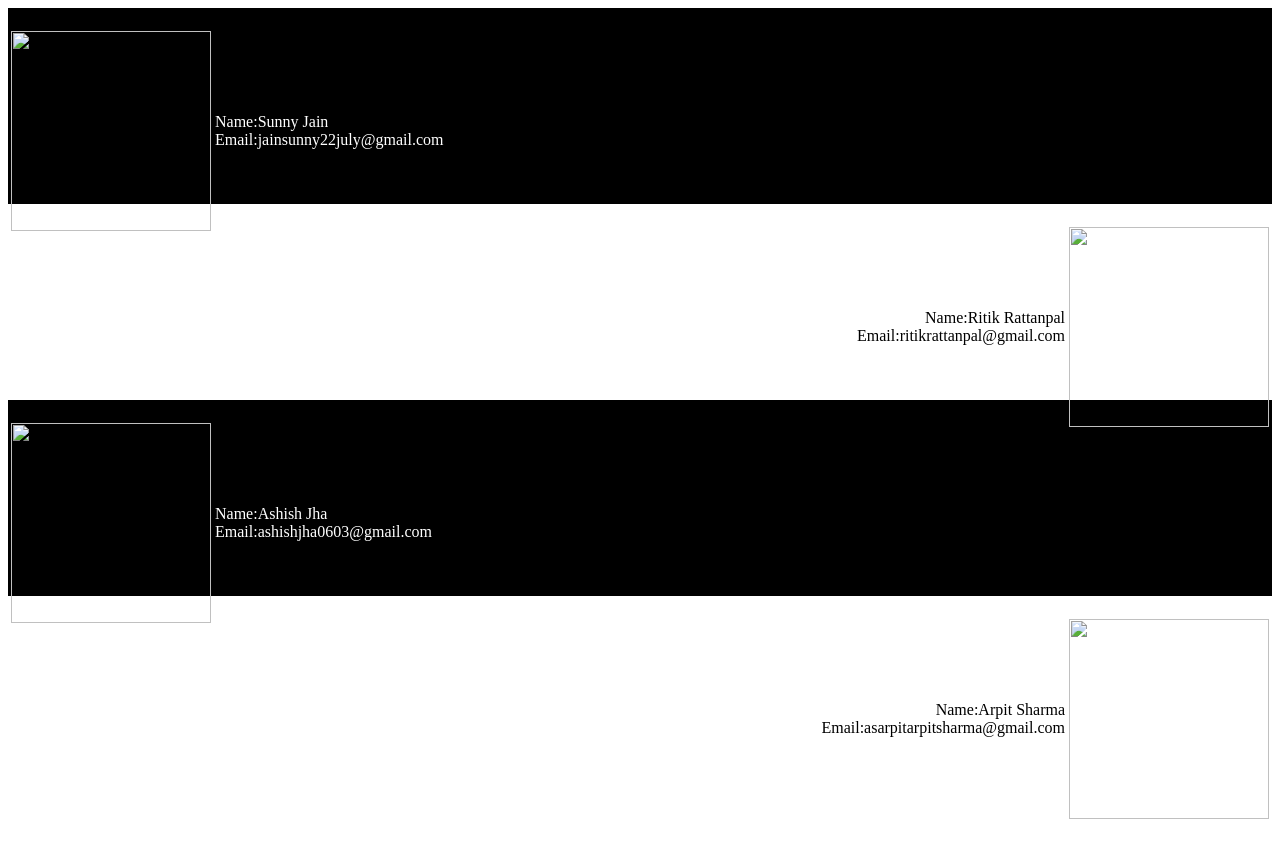
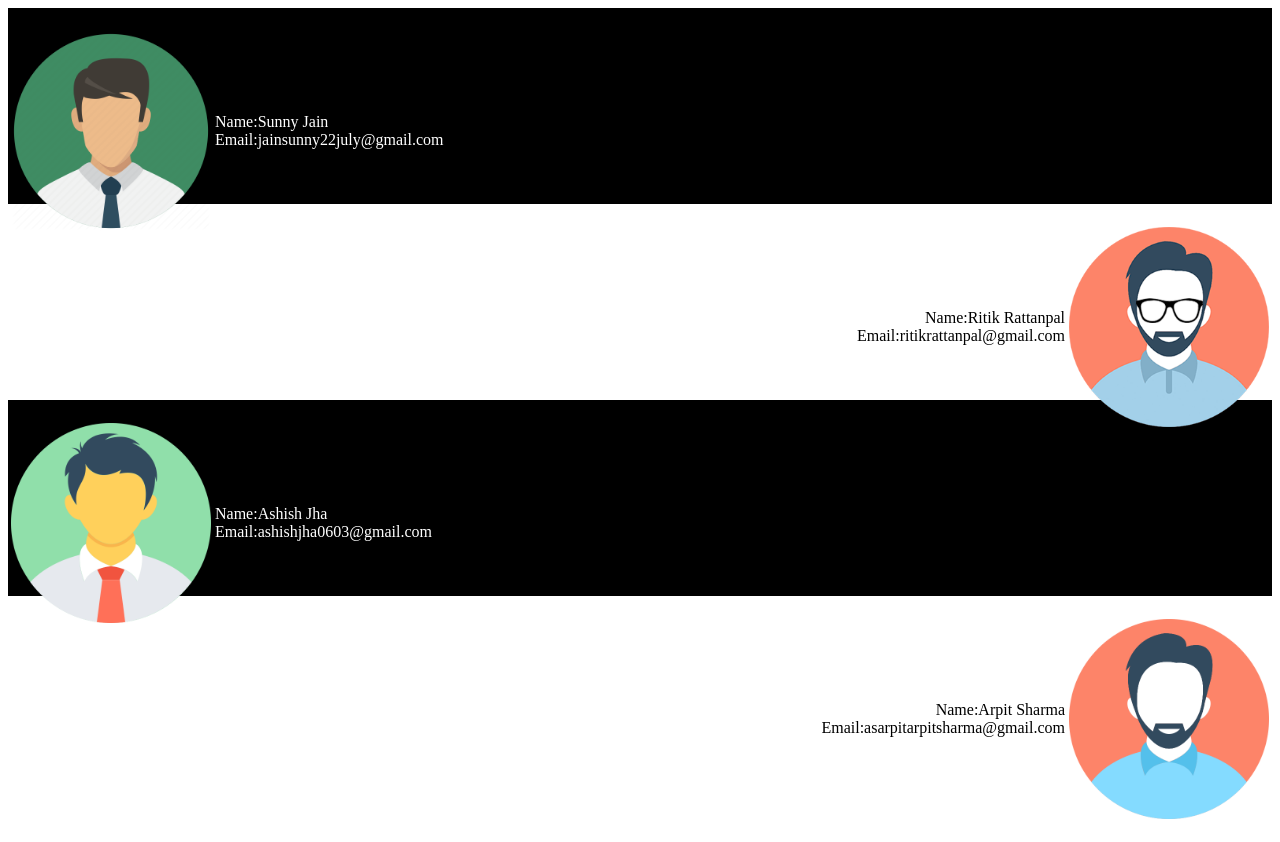
Before and after one commit to ritik-raj-15/Octa-Hack-2019, a plain HTML site: page contact.html in a window 1280 px wide. Drawn offline with Linux system fonts and the light colour scheme.

Commit message:
Updated contact page

```diff
--- a/contact.html
+++ b/contact.html
@@ -8,7 +8,7 @@
 <div id="contact" style="background-color:black">
 <table>
 <tr>
-<td><img src="c1.png" height="200" width="200" style="margin: 20px 0px"></td>
+<td><img src="./images/c1.png" height="200" width="200" style="margin: 20px 0px"></td>
 <td><p style="color:white">Name:Sunny Jain<br>Email:jainsunny22july@gmail.com</p></td>
 </tr>
 </table>
@@ -17,14 +17,14 @@
 <table>
 <tr>
 <td width="100%" style="text-align:right"><p style="color:black">Name:Ritik Rattanpal<br>Email:ritikrattanpal@gmail.com</p></td>
-<td><img src="c2.png" height="200" width="200" style="margin: 20px 0px ;  float: right" ></td>
+<td><img src="./images/c2.png" height="200" width="200" style="margin: 20px 0px ;  float: right" ></td>
 </tr>
 </table>
 </div>
 <div id="contact" style="background-color:black">
 <table>
 <tr>
-<td><img src="c3.png" height="200" width="200" style="margin: 20px 0px"></td>
+<td><img src="./images/c3.png" height="200" width="200" style="margin: 20px 0px"></td>
 <td><p style="color:white">Name:Ashish Jha<br>Email:ashishjha0603@gmail.com</p></td>
 </tr>
 </table>
@@ -33,7 +33,7 @@
 <table>
 <tr>
 <td width="100%" style="text-align:right"><p style="color:black">Name:Arpit Sharma<br>Email:asarpitarpitsharma@gmail.com</p></td>
-<td><img src="c4.png" height="200" width="200" style="margin: 20px 0px ;  float: right"></td>
+<td><img src="./images/c4.png" height="200" width="200" style="margin: 20px 0px ;  float: right"></td>
 </tr>
 </table>
 </div>
```
